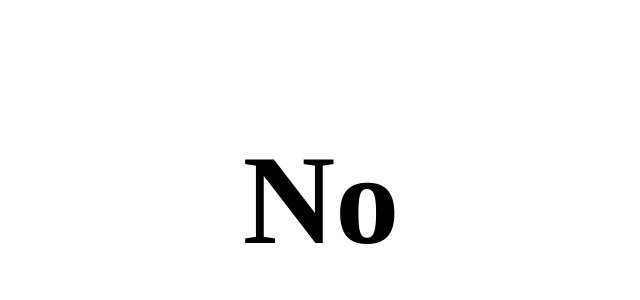
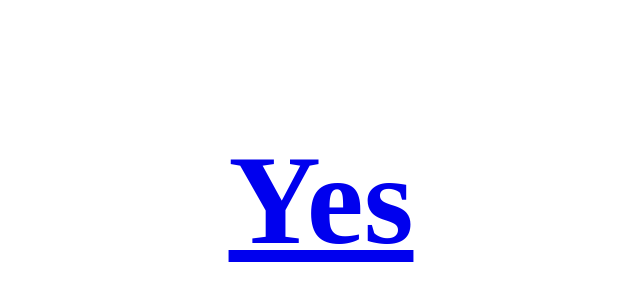
Before and after one commit to shepherdjerred/is-quarantine-over-yet, a plain HTML site: page src/index.html in a window 1280 px wide. Shown: the part 208-508 px from the top of the page, without its empty margins (319-959 px from the left). Drawn offline with Linux system fonts and the light colour scheme.

Commit message:
Update index.html

```diff
--- a/src/index.html
+++ b/src/index.html
@@ -8,7 +8,7 @@
     </head>
     <body>
         <div class="container">
-            <h1 class="title">No</h1>
+            <h1 class="title"><a href="https://www.cdc.gov/coronavirus/2019-ncov/vaccines/pdfs/choosingSaferAct.pdf">Yes</a></h1>
         </div>
     </body>
 </html>
```
